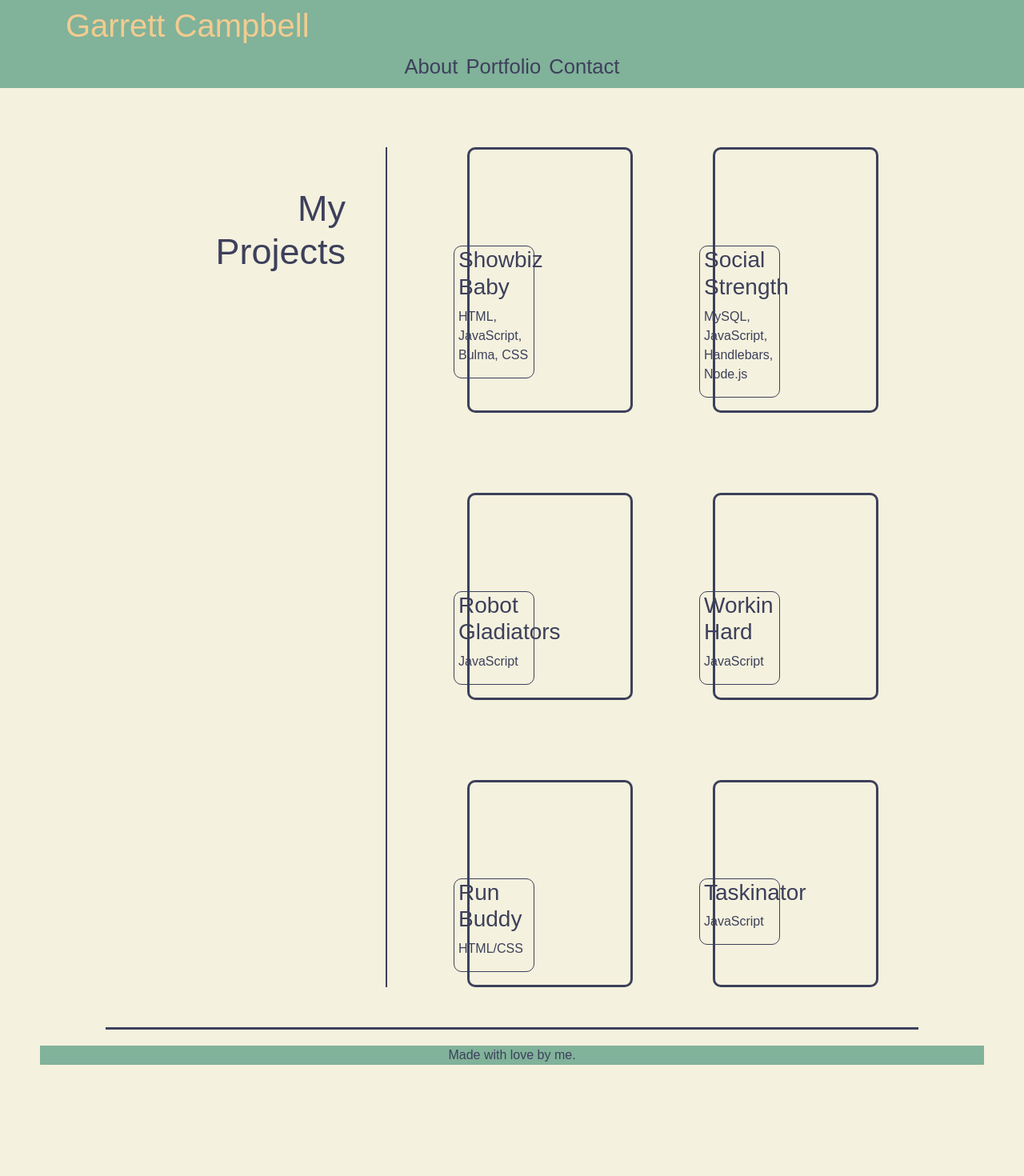
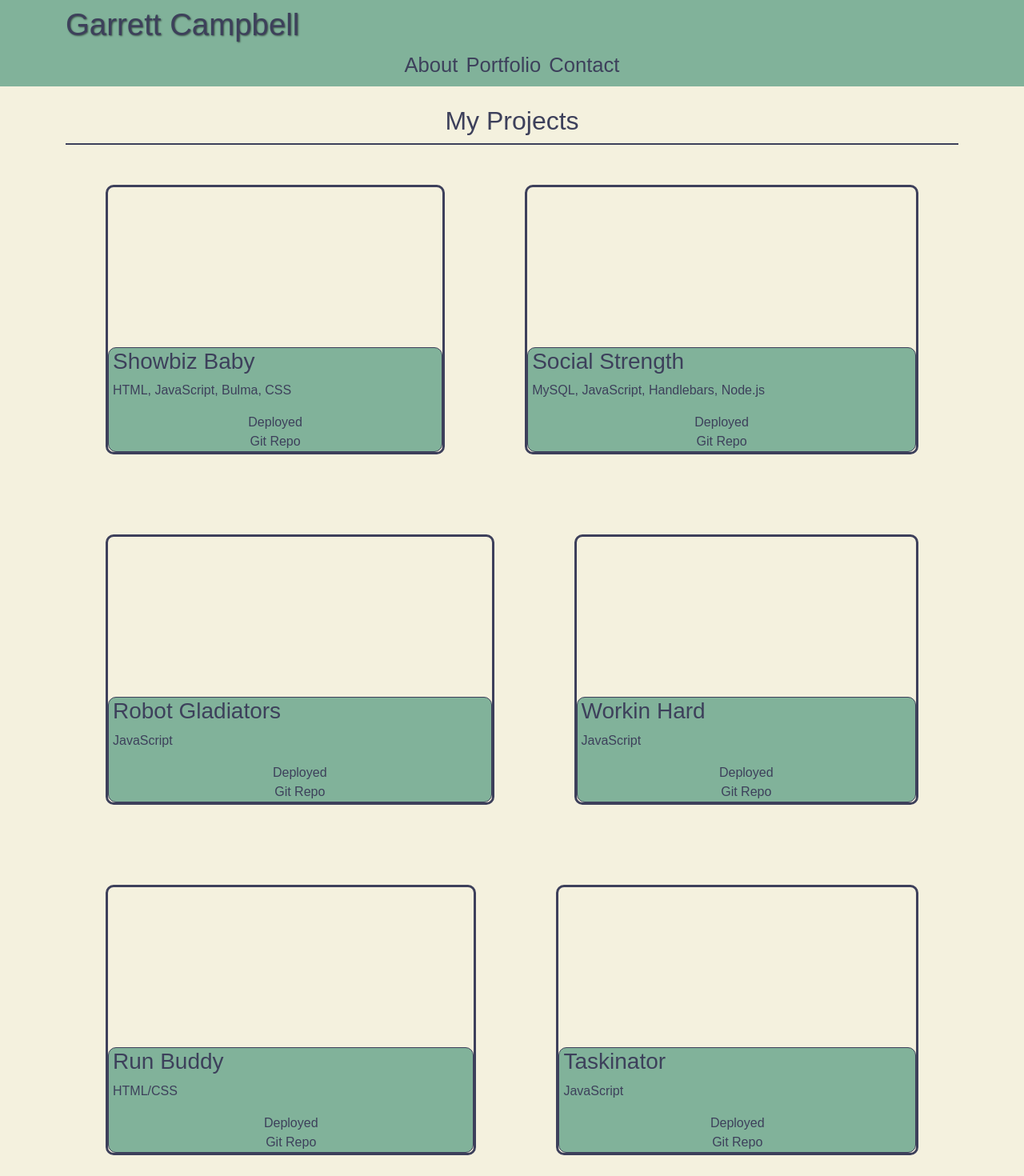
Before and after one commit to swvmpdad/Garrett-C-Portfolio, a React (Create React App) app: page /portfolio in a window 1280 px wide. Shown: the top 1470 px of the page at 80% size. Before the commit the page ends 1351 px from the top, so only its background shows below. Built offline with nearby package versions, Linux system fonts and the light colour scheme.

Commit message:
fixed styling on Portfolio page

```diff
--- a/src/App.css
+++ b/src/App.css
@@ -2,7 +2,7 @@
   --primary-color: rgb(244, 241, 222);
   --secondary-color: rgb(61, 64, 91);
   --tertiary-color: rgb(129, 178, 154);
-  --quaternary-color: rgb(242, 204, 143);
+  --quaternary-color: rgb(224, 122, 95);
 }
 
 * {
@@ -35,8 +35,9 @@ header {
 }
 
 header h1 {
-  color: var(--quaternary-color);
-  text-shadow: rgb(0, 0, 0, 0.5);
+  font-size: 3vw;
+  color: var(--secondary-color);
+  text-shadow: 1px 1px 2px rgba(0, 0, 0, 0.5);
 }
 
 header a {
@@ -59,7 +60,6 @@ h2 {
   display: flex;
   flex-wrap: wrap;
   flex: 1;
-  border-bottom: 3px solid var(--secondary-color);
 }
 
 .about-me h2 {
@@ -80,25 +80,17 @@ h2 {
 }
 
 .section-title {
-  margin: 50px 50px;
-  padding: 50px 50px;
-  border-right: 2px solid var(--secondary-color);
-  text-align: right;
+  border-bottom: 2px solid var(--secondary-color);
+  text-align: center;
 }
 
 .section-title h2 {
-  width: 200px;
+  font-size: 2.5vw;
 }
 
 /* Projects Styling */
 
-.my-projects {
-  margin: auto 50px;
-  display: flex;
-  flex-wrap: wrap;
-  flex: 2 0 500px;
-  border-bottom: 3px solid var(--secondary-color);
-}
+
 
 .my-projects div {
   margin: 50px 50px;
@@ -126,21 +118,29 @@ h2 {
   border-radius: 10px;
   position: relative;
   min-height: 200px;
-  min-width: 200px;
+  min-width: 325px;
   max-width: 600px;
   flex-grow: 2;
 }
 
 .project-name {
-  margin-left: -20px;
+  background-color: var(--tertiary-color);
+  margin-left: 0px;
   border: 0.5px solid var(--secondary-color);
   border-radius: 10px;
-  margin-top: 120px;
-  width: 50%;
+  margin-top: 200px;
+  margin-bottom: 0px;
+  width: 100%;
 }
 
 .project-name h3, .project-name p {
   margin-left: 5px;
+}
+
+.project-name a {
+  text-decoration: none;
+  color: var(--secondary-color);
+  font-size: 1.25vw
 }
 
 /* Contact Me styling */
@@ -175,7 +175,6 @@ h2 {
 /* footer styling */
 
 footer {
-  background-color: var(--tertiary-color);
   margin: 20px 50px;
 }
 
--- a/src/pages/About.js
+++ b/src/pages/About.js
@@ -2,13 +2,11 @@ import React from "react";
 
 const About = () => {
     return (
-        <section id="about-me" className="about-me">
-                <div className="section-title">
+        <section id="about-me" className="container">
+                <div className="flex-row section-title">
                 <h2>About Me</h2>
                 </div>
-                <div className="about">
-                    <div>
-                    </div>
+                <div className="flex-row about-me">
                     <div>
                     <p>I am a 34 year old dad from Southeast Texas.
                         I have spent most of my life being fascinated with computers and technology.
--- a/src/pages/Portfolio.js
+++ b/src/pages/Portfolio.js
@@ -2,72 +2,75 @@ import React from "react";
 
 const Portfolio = () => {
     return (
-        <section id="my-projects" className="my-projects">
+        <section>
                 <div className="section-title">
                 <h2>My Projects</h2>
                 </div>
+                <section id="my-projects" className="my-projects">
                     <section className="projects">
-                        <a href="https://swvmpdad.github.io/run-buddy/">
                             <div className="project" id="run-buddy">
-
                                 <figure className="project-name">
                                     <h3>Run Buddy</h3>
                                     <p>
                                         HTML/CSS
                                     </p>
+                                    <a href="https://swvmpdad.github.io/run-buddy/">Deployed</a>
+                                    <a href="">Git Repo</a>
                                 </figure>
                             </div>
-                        </a>
-                      <a href="https://swvmpdad.github.io/taskinator/">
                         <div className="project" id="taskinator">
                             <figure className="project-name">
                                 <h3>Taskinator</h3>
                                 <p>
                                     JavaScript
                                 </p>
+                                <a href="https://swvmpdad.github.io/taskinator/">Deployed</a>
+                                <a href="">Git Repo</a>
                             </figure>
                         </div>
-                      </a>
-                      <a href="https://swvmpdad.github.io/robot-gladiators/">
+
                         <div className="project" id="battle-robot">
                             <figure className="project-name">
                                 <h3>Robot Gladiators</h3>
                                 <p>
                                     JavaScript
                                 </p>
+                                <a href="https://swvmpdad.github.io/robot-gladiators/">Deployed</a>
+                                <a href="">Git Repo</a>
                             </figure>
                         </div>
-                      </a>
-                      <a href="https://swvmpdad.github.io/workin-hard/">
                         <div className="project" id="workin-hard">
                             <figure className="project-name">
                                 <h3>Workin Hard</h3>
                                 <p>
                                     JavaScript
                                 </p>
+                                <a href="https://swvmpdad.github.io/workin-hard/">Deployed</a>
+                                <a href="">Git Repo</a>
                             </figure>
                         </div>
-                      </a>
-                      <a href="https://swvmpdad.github.io/showbiz-baby/">
                         <div className="project" id="showbiz-baby">
                             <figure className="project-name">
                                 <h3>Showbiz Baby</h3>
                                 <p>
                                     HTML, JavaScript, Bulma, CSS
                                 </p>
+                                <a href="https://swvmpdad.github.io/showbiz-baby/">Deployed</a>
+                                <a href="">Git Repo</a>
                             </figure>
                         </div>
-                      </a>
-                      <a href="https://social-strength.herokuapp.com">
+
                         <div className="project" id="social-strength">
                             <figure className="project-name">
                                 <h3>Social Strength</h3>
                                 <p>
                                     MySQL, JavaScript, Handlebars, Node.js
                                 </p>
+                                <a href="https://social-strength.herokuapp.com">Deployed</a>
+                                <a href="">Git Repo</a>
                             </figure>
                         </div>
-                      </a>
+                    </section>
                     </section>
         </section>
     );
```
